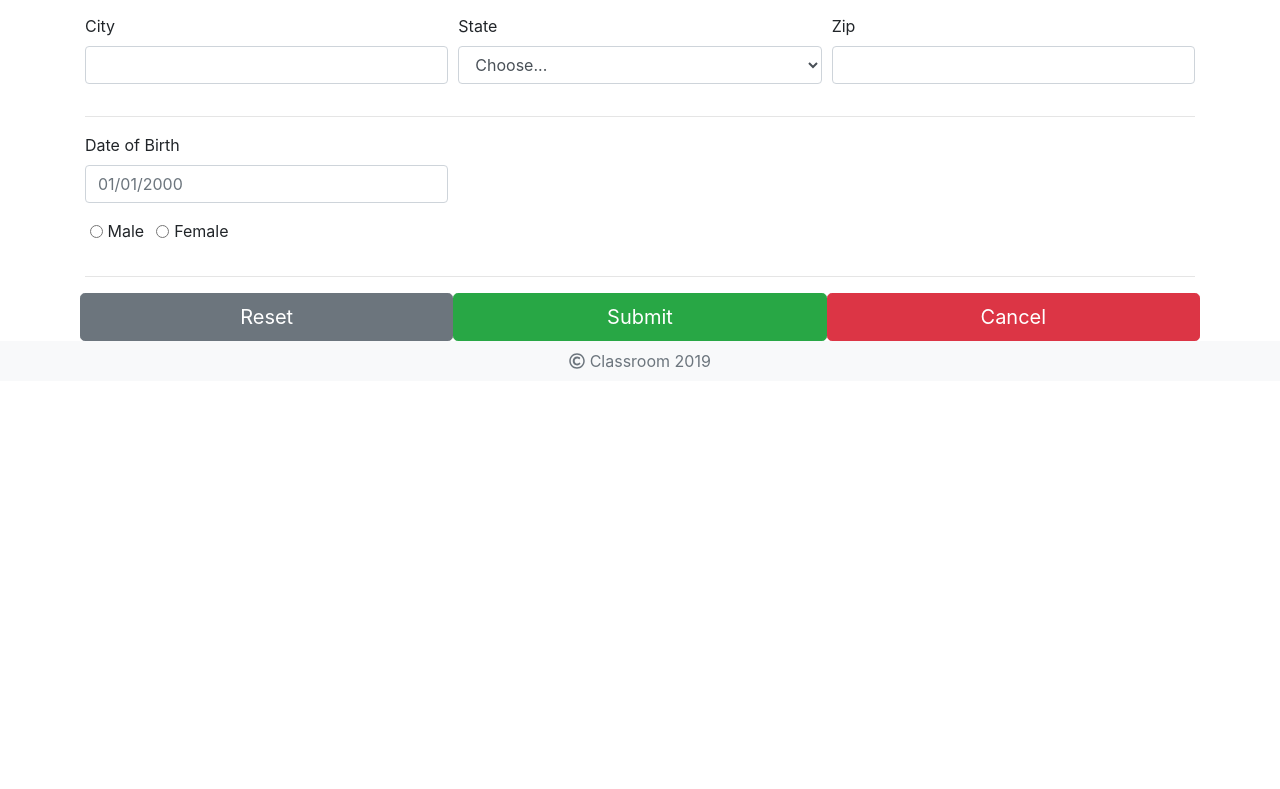
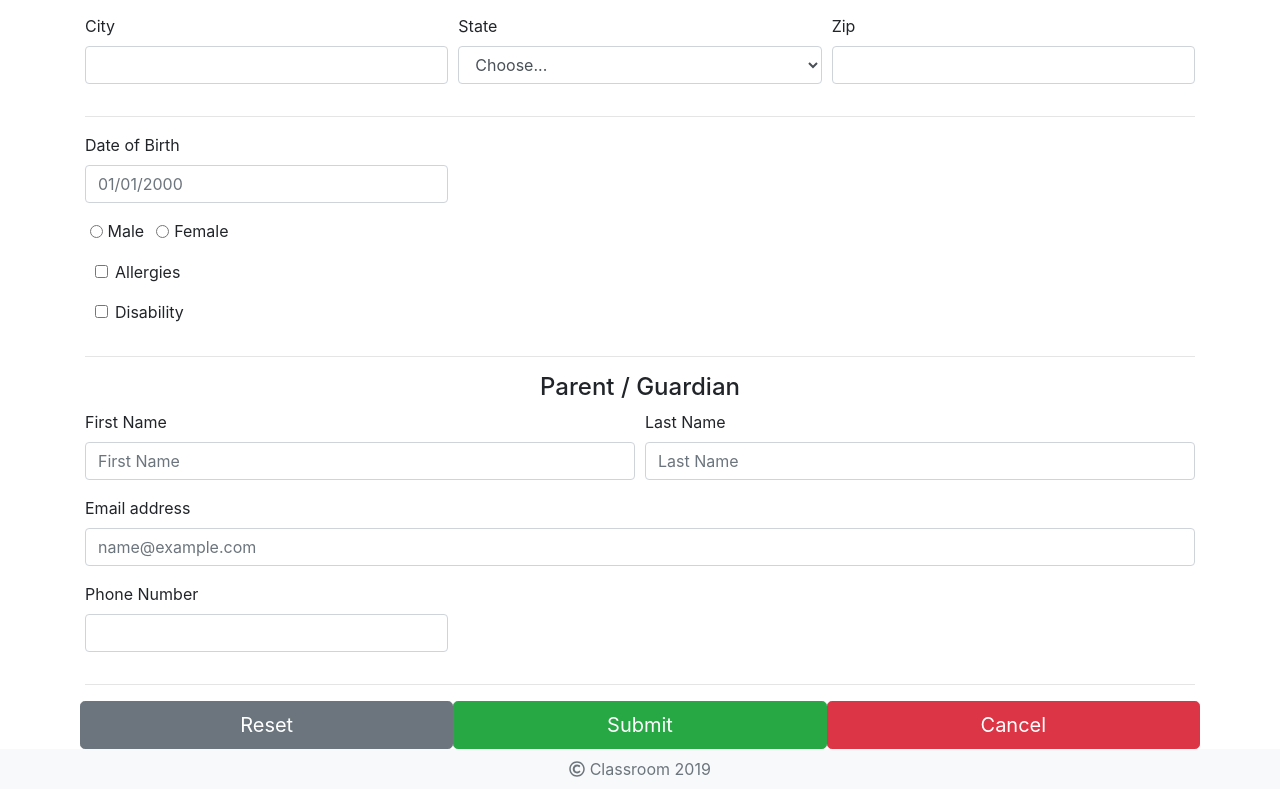
Before and after one commit to pluboj/classroom, a React (Create React App) app: page /form in a window 1280 px wide. Shown: the part 489-1278 px from the top of the page. Before the commit the page ends 870 px from the top, so only its background shows below. Built offline with nearby package versions, Linux system fonts and the light colour scheme; sample sign-in values are in the browser's storage.

Commit message:
Update Form

```diff
--- a/src/components/Student/StudentForm.js
+++ b/src/components/Student/StudentForm.js
@@ -84,6 +84,48 @@ class StudentForm extends Component {
                         </Form.Group>
                     </fieldset>
 
+                    <Form.Row>
+                        <Form.Group id="formGridAllergiesCheckbox">
+                            <Col md={2}>
+                                <Form.Check type="checkbox" name="allergies" label="Allergies" />
+                            </Col>
+                        </Form.Group>
+                    </Form.Row>
+
+                    <Form.Row>
+                        <Form.Group id="formGridDisabilitiesCheckbox">
+                            <Col md={2}>
+                                <Form.Check type="checkbox" name="dasability" label="Disability" />
+                            </Col>
+                        </Form.Group>
+                    </Form.Row>
+                    <hr/>
+                    <h4>Parent / Guardian</h4>
+
+                    <Form.Row>
+                        <Form.Group as={Col} controlId="formGridParentFirstName">
+                            <Form.Label>First Name</Form.Label>
+                            <Form.Control type="text" name="firstNameParent" placeholder="First Name" />
+                        </Form.Group>
+
+                        <Form.Group as={Col} controlId="formGridParentLastName">
+                            <Form.Label>Last Name</Form.Label>
+                            <Form.Control type="text" name="lastNameParent" placeholder="Last Name" />
+                        </Form.Group>
+                    </Form.Row>
+
+                    <Form.Group controlId="formGridEmail">
+                        <Form.Label>Email address</Form.Label>
+                        <Form.Control type="email" placeholder="name@example.com" />
+                    </Form.Group>
+
+                    <Form.Row>
+                        <Form.Group as={Col} md={4} controlId="formGridPhone">
+                            <Form.Label>Phone Number</Form.Label>
+                            <Form.Control name="phone"/>
+                        </Form.Group>
+                    </Form.Row>
+
                     <hr/>
                     <Form.Row>
                         <Button as={Col} variant="secondary" size="lg" type="reset">
--- a/src/components/Student/student.js
+++ b/src/components/Student/student.js
@@ -31,7 +31,7 @@ const Student = props => (
             <tr>
                 <td colSpan={2} className="edit">
                     <Card.Link
-                        href="#"
+                        href="/form"
                     >
                         <FontAwesomeIcon icon={['far', 'edit']} size="lg" />
                     </Card.Link>
```
